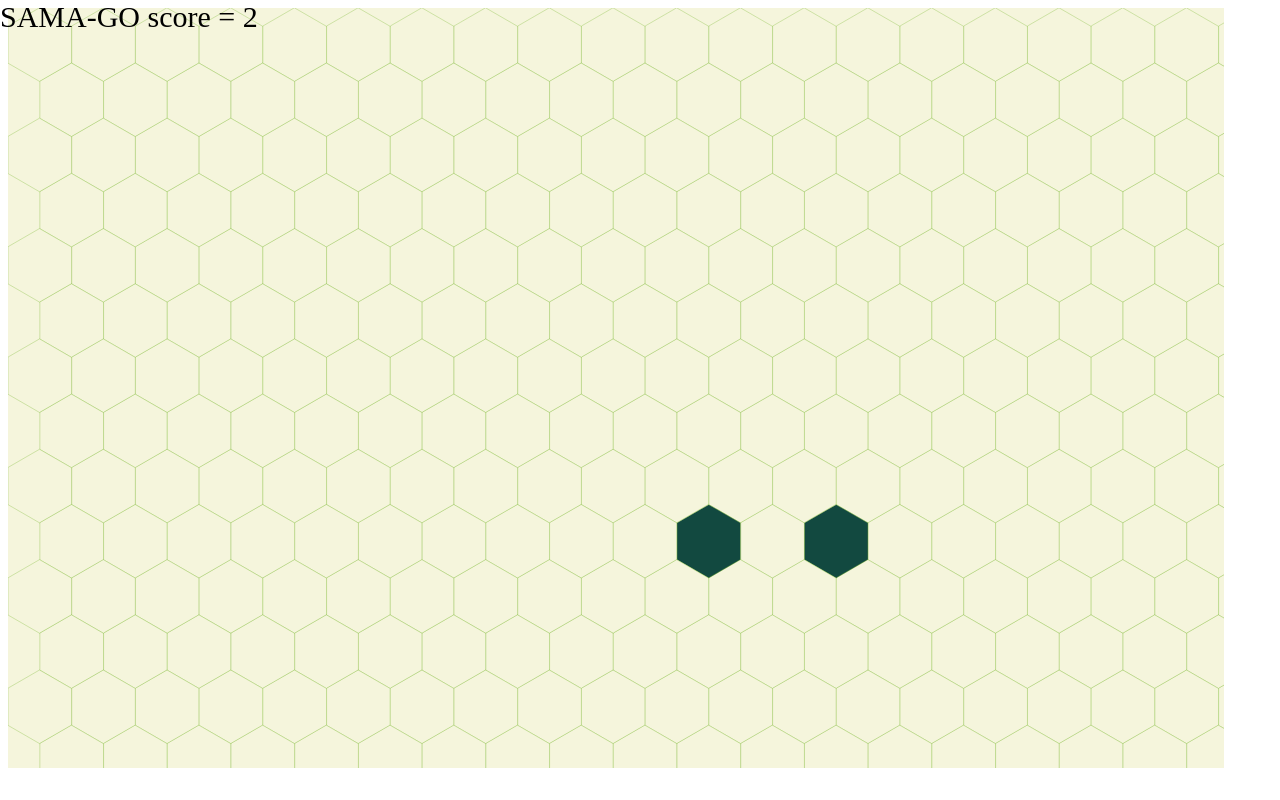
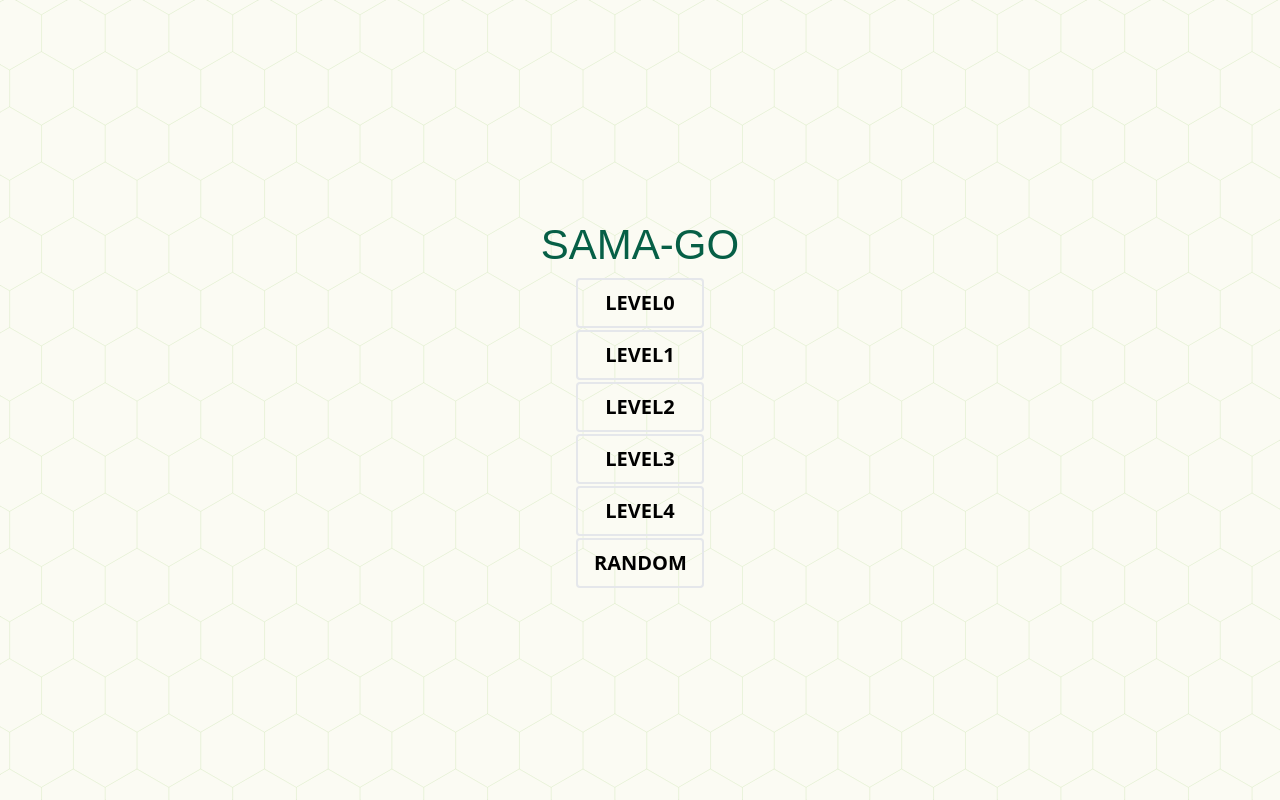
Before and after one commit to hansuh/samago, a website built with webpack: page src/index.html in a window 1280 px wide. Built offline with nearby package versions, Linux system fonts and the light colour scheme.

Commit message:
add levels function

```diff
--- a/src/css/hex-svg.css
+++ b/src/css/hex-svg.css
@@ -17,9 +17,16 @@ svg .hex-container .selected.type-black .hex-path  {
   /* stroke: #88bc44; */
   fill: #124940;
 }
+
 svg .hex-container .selected.type-blue .hex-path {
   /* stroke: #88bc44; */
   fill: #46bec94e;
+}
+
+svg .hex-container .selected.lastone .hex-path {
+  /* stroke: #88bc44; */
+  stroke: #d52424ce;
+  stroke-width: 6px;
 }
 
 .hex-container .hex-path:hover {
@@ -27,3 +34,10 @@ svg .hex-container .selected.type-blue .hex-path {
   stroke: red;
   stroke-width: 4px;
 }
+
+.logo-text{
+  color: #065f46;
+  font-size: 42px;
+  /* margin: 10px; */
+  font-family: fantasy;
+}
--- a/src/index.html
+++ b/src/index.html
@@ -4,25 +4,27 @@
     <meta charset="UTF-8">
     <meta name="viewport" content="width=device-width, initial-scale=1.0">
     <link rel="stylesheet" href="https://fonts.googleapis.com/icon?family=Material+Icons">
+    <link href="https://unpkg.com/tailwindcss@^1.0/dist/tailwind.min.css" rel="stylesheet">
     <!-- <link rel="icon" href="./img/favicon.svg" type="image/svg+xml"> -->
     <title>SAMA-GO</title>
 
 
 </head>
-<body>
-    <div style="background: beige;width:95vw;height:95vh;">
-        <svg id="svg-board" width="95vw" height="95vh">
-            <!-- hexagon tiles -->
-            <!-- <defs>
-                <pattern id="hex" patternUnits="userSpaceOnUse" width="173.2" height="200">
-                    <path fill="#fff" stroke="gray" d="M86.60254037844386 0L173.20508075688772 50L173.20508075688772 150L86.60254037844386 200L0 150L0 50Z" style="filter: drop-shadow(rgba(255, 255, 255, 0.5) 0px 0px 10px);"></path>
-                </pattern>
-            </defs> -->
+<body style="overflow: hidden;margin:0;padding:0;">
 
+    <div style="background: beige;width:100vw;height:100vh;">
+        <svg id="svg-board" width="100vw" height="100vh">
+            <g id="svg-board-g">
+                <rect id="svg-board-rect" x="0" y="0" width="100vw" height="100vh" fill="white" stroke="black" stroke-width="1" />
+            </g>
         </svg>
     </div>
     <div style="position:absolute;top:0;left:0">
-        <span id="score-board" style="font-size:30px;">SAMA-GO score 2</span>
+        <span id="score-board" style="font-size:30px;"></span>
+    </div>
+
+    <div id="nav-bar" style="position:absolute; display:flex;flex-direction: column;
+    justify-content: center;line-height:1.5;font-size: 30px;top:0;left:0;background: #fffa;width: 100vw;height:100vh;text-align: center;z-index: 1;">
     </div>
 </body>
 </html>
--- a/src/index.js
+++ b/src/index.js
@@ -1,4 +1,72 @@
 import "./css/hex-svg.css";
+
+const levels=[
+    {'level':0,'name':'level0','maxScore':7,'map':[
+        {'row':13,'col':13,'type':'black'},
+    ]},
+    {'level':1,'name':'level1','maxScore':13,'map':[
+        {'row':13,'col':13,'type':'black'},
+        {'row':13,'col':15,'type':'black'},
+    ]},
+    {'level':2,'name':'level2','maxScore':'10(?)','map':[
+        {'row':13,'col':13,'type':'black'},
+        {'row':13,'col':14,'type':'black'},
+    ]},
+
+    {'level':3,'name':'level3','maxScore':'unknown','map':[
+        {'row':13,'col':13,'type':'black'},
+        {'row':13,'col':15,'type':'black'},
+        {'row':15,'col':14,'type':'black'},
+    ]},
+
+    {'level':4,'name':'level4','maxScore':'unknown','map':[
+        {'row':13,'col':15,'type':'black'},
+        {'row':15,'col':14,'type':'black'},
+        {'row':15,'col':15,'type':'black'},
+        {'row':15,'col':16,'type':'black'},
+    ]},
+
+    {'level':5,'name':'random','maxScore':'unknown','map':[
+        {'row':13,'col':13,'type':'black'},
+        {'row':13,'col':14,'type':'black'},
+    ]},
+
+]
+
+//hexGrid[9][10].g.classList.add('selected');
+//hexGrid[9][10].g.classList.add('type-black');
+
+const navBar = document.getElementById('nav-bar');
+
+const navBarDiv = document.createElement('div');
+navBar.appendChild(navBarDiv);
+
+const logo = document.createElement('div');
+logo.classList.add('logo-text');
+logo.innerText = 'SAMA-GO';
+navBarDiv.appendChild(logo);
+
+const ul=document.createElement('ul');
+levels.forEach(function(level){
+    const li = document.createElement('li');
+    li.innerHTML = `<button class="bg-transparent w-32 hover:bg-teal-500 text-teal-700 font-semibold hover:text-white py-2 px-4 border-2 border-teal-500 hover:border-transparent rounded" style="font-size:20px" onClick="window.setLevel(${level.level})">${level.name.toUpperCase()}</button>`;
+    ul.appendChild(li);
+});
+navBarDiv.appendChild(ul);
+
+function setLevel(level) {
+    levels[level]['map'].forEach(function(hex) {
+        hexGrid[hex.row][hex.col].g.classList.add('selected');
+        hexGrid[hex.row][hex.col].g.classList.add('type-'+hex.type);
+    });
+    gameturn = 0;
+    score=levels[level].map.length;
+    maxScore=levels[level].maxScore
+    scoreBoard.textContent = `SAMA-GO score = ${score} (max:${maxScore})`;
+    lastone=null;
+    navBar.style.display='none';
+}
+window.setLevel=setLevel;
 
 const scoreBoard = document.getElementById('score-board');
 
@@ -13,8 +81,8 @@ const numCols = 64;
 const container = document.createElementNS('http://www.w3.org/2000/svg', 'g');
 container.setAttribute('class', 'hex-container');
 
-let container_x = 0;
-let container_y = 0;
+let container_x = -500;
+let container_y = -500;
 let container_scale =-1.;
 container.setAttribute('transform', `translate(${container_x},${container_y}) scale(${Math.exp(container_scale)})`);
 //make container draggable and scalable
@@ -86,7 +154,7 @@ window.hexGrid = hexGrid;
 
 // game functions
 let gameturn = 0;
-let gameover = false;
+let lastone = null;
 
 function selectHex(row, col) {
     const hex = hexGrid[row][col];
@@ -144,21 +212,19 @@ function selectHex(row, col) {
         console.log(`# ${gameturn}:${type} - (${row},${col}) is selected`);
         if(type=='black'){
             score++;
-            scoreBoard.textContent = `SAMA-GO score = ${score}`;
+            scoreBoard.textContent = `SAMA-GO score = ${score} (max:${maxScore})`;
         }
+        if(lastone){
+            lastone.g.classList.remove('lastone');
+        }
+        lastone = hex;
+        lastone.g.classList.add('lastone');
     }
 }
 window.selectHex=selectHex;
 
-//Initial selection
-hexGrid[9][10].g.classList.add('selected');
-hexGrid[9][10].g.classList.add('type-black');
-
-hexGrid[9][12].g.classList.add('selected');
-hexGrid[9][12].g.classList.add('type-black');
-
-let score=2;
-scoreBoard.textContent = `SAMA-GO score = ${score}`;
+let score=0;
+let maxScore=0;
 
 // get nearest neighbors
 function getNeighbors(row, col) {
```
